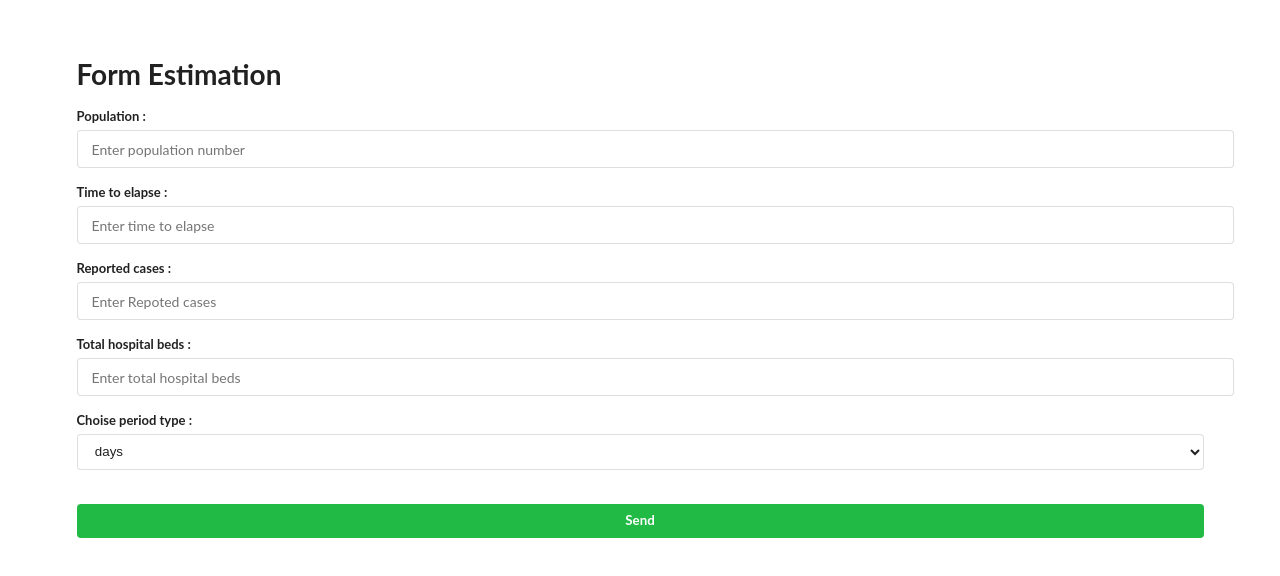
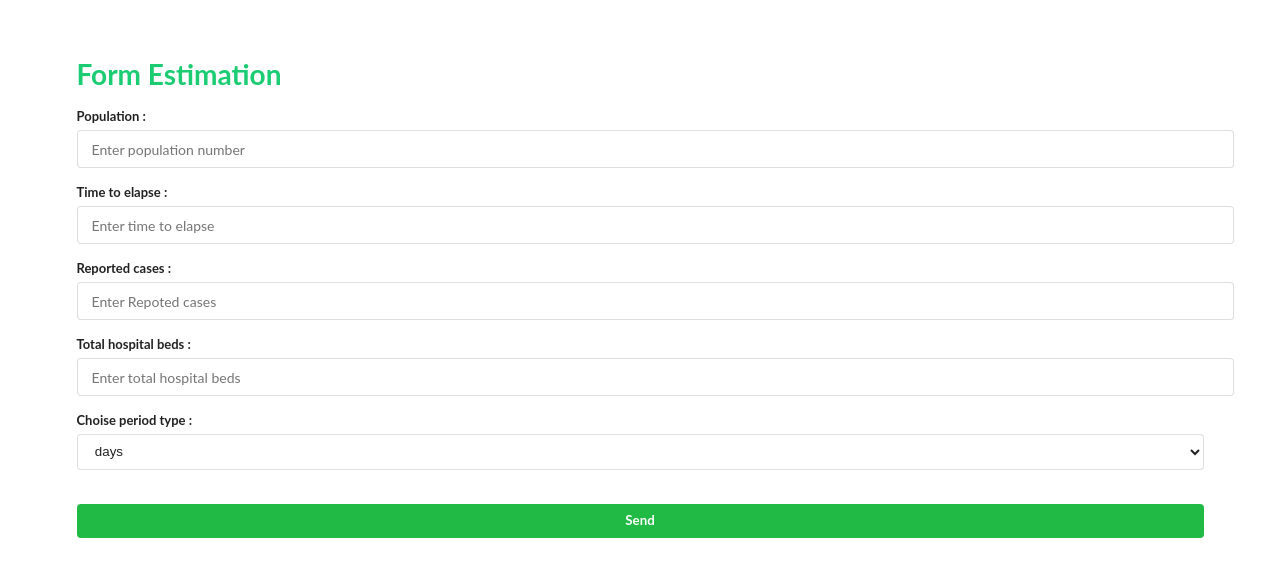
Before and after one commit to El-Torador/ui_assigment, a React (Create React App) app: page / in a window 1280 px wide. Shown: the top 576 px of the page. Built offline with nearby package versions, Linux system fonts and the light colour scheme.

Commit message:
fixed bugg

```diff
--- a/public/index.html
+++ b/public/index.html
@@ -3,7 +3,6 @@
   <head>
     <meta charset="utf-8" />
     <link rel="icon" href="%PUBLIC_URL%/favicon.ico" />
-    <meta name="viewport" content="width=device-width, initial-scale=1" />
     <meta name="theme-color" content="#000000" />
     <meta
       name="description"
--- a/src/App.css
+++ b/src/App.css
@@ -16,7 +16,7 @@
     font-family: 'Lato', 'Helvetica Neue', Arial, Helvetica, sans-serif;
     font-size: 14px;
     line-height: 1.4285em;
-    color: rgba(0, 0, 0, 0.87);
+    color: #1bcc73
 }
 
 h1 {
```
